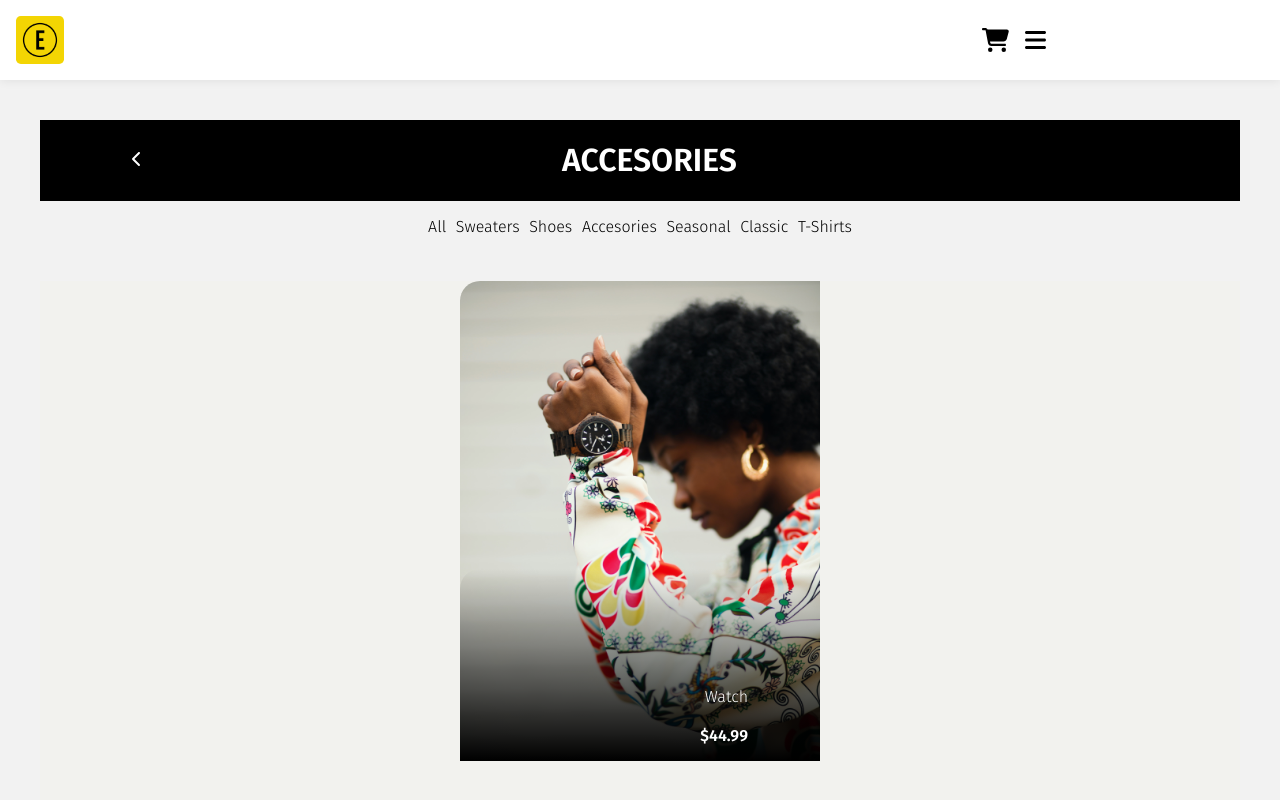
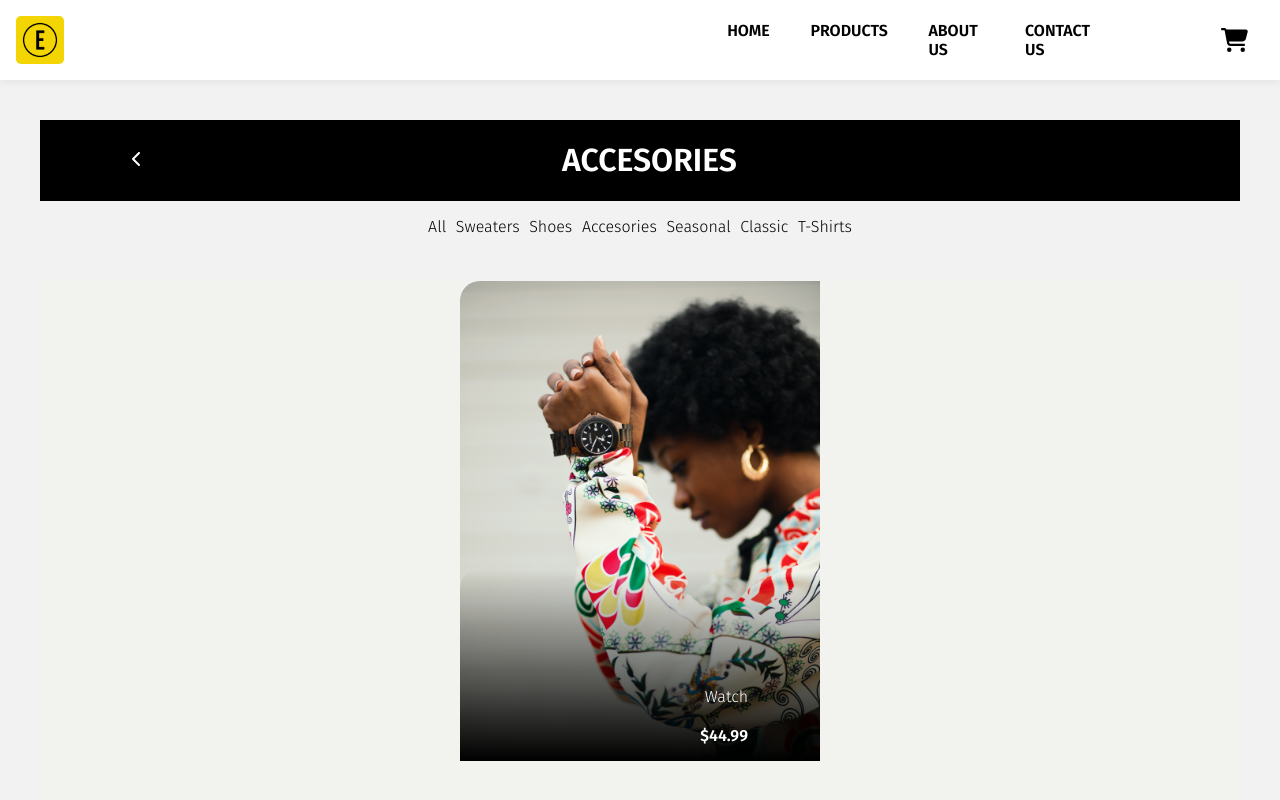
Before and after one commit to Madrid-Dev/proyecto-cloth-store, a React (Create React App) app: page /categories/accesories in a window 1280 px wide. Shown: the top 800 px of the page. Built offline with nearby package versions, Linux system fonts and the light colour scheme.

Commit message:
Styles merged, header finished

```diff
--- a/src/components/Header.jsx
+++ b/src/components/Header.jsx
@@ -21,6 +21,7 @@ const Header = () => {
         const isSpecific = width >= 1024; // Ancho específico que deseas detectar
         setIsWidthSpecific(isSpecific);
       };
+     handleResize();
 
       // Suscribirse al evento de cambio de tamaño de la ventana
       window.addEventListener('resize', handleResize);
@@ -91,10 +92,10 @@ const Header = () => {
                                 <>
                                   <div className='menu-display-desktop'>
                                     <ul>
-                                        <li>Home</li>
-                                        <li>Contact</li>
-                                        <li>About Us</li>
-                                        <li>Contact Us</li>
+                                        <li><Link to= "/">Home</Link></li>
+                                        <li><Link to="/categories/all">Products</Link></li>
+                                        <li><Link to="/about-us">About us</Link></li>
+                                        <li><Link to="contact-us">Contact us</Link></li>
                                     </ul>
                                   </div>
                                 </>
--- a/src/styles/header.css
+++ b/src/styles/header.css
@@ -168,13 +168,50 @@
 /*Media query*/
 @media screen and (min-width:1024px){
     .container-icons{
-        width: 40%;
+        width: 50%;
+        display: flex;
+        justify-content: center;
+        align-items: center;
+        flex-direction: row-reverse;
+    }
+    .cart-container-count{
+        left:96%;
+    }
+    .menu-display-desktop{
+        width: 100%;
         display: flex;
         justify-content: center;
         align-items: center;
     }
+    .menu-display-desktop ul{
+        width: 70%;
+        padding-left: 0;
+        margin: 0;
+        font-weight: bold;
+        text-transform: uppercase;
+    }
+    .menu-display-desktop ul li{
+        margin-right: 10%;
+        font-size: 1rem;
+    }
+    .menu-display-desktop ul li a{
+        text-decoration: none;
+        color: black;
+    }
+
+
+}
+
+@media screen and (min-width:1280px){
+    .container-icons{
+        width: 50%;
+        display: flex;
+        justify-content: center;
+        position: relative;
+        align-items: center;
+    }
     .cart-container-count{
-        left: 3%;
+        left:96%;
     }
     .menu-display-desktop{
         width: 100%;
@@ -193,31 +230,3 @@
     }
 
 }
-
-@media screen and (min-width:1280px){
-    .container-icons{
-        width: 40%;
-        display: flex;
-        justify-content: center;
-        align-items: center;
-    }
-    .cart-container-count{
-        left: 2%;
-    }
-    .menu-display-desktop{
-        width: 100%;
-        display: flex;
-        justify-content: center;
-        align-items: center;
-    }
-    .menu-display-desktop ul{
-        width: 70%;
-        padding-left: 0;
-        margin: 0;
-    }
-    .menu-display-desktop ul li{
-        margin-right: 10%;
-        font-size: 1rem;
-    }
-
-}
--- a/src/styles/home.css
+++ b/src/styles/home.css
@@ -157,7 +157,7 @@
     grid-template-columns: 1fr 1fr;
     grid-template-rows: 1fr 1fr 1fr;
     gap: 1.3rem;
-    background-color: white;
+    background-color: transparent;
     padding: 1rem;
     margin-right: 0!important;
 }
@@ -169,6 +169,7 @@
     width: 100%;
     display: flex;
     justify-content: center;
+    font-weight: bold;
     align-items: center;
 }
 .categories-container .grid-container .grid-item{
@@ -242,7 +243,7 @@
         "six six six";
         grid-template-columns: 2fr 1fr 1fr;
         grid-template-rows: 1fr 1fr 1fr 2fr;
-        background-color: #47474712;
+        background-color: transparent;
         padding: 1rem;
         margin-right: 0!important;
     }
@@ -280,13 +281,14 @@
         height: 60rem;
         display: grid;
         font-size: 1.2rem;
-        gap: 0.3rem;
+        gap: 0;
+        row-gap: 4vmin;
         grid-template-areas:
         "one two three"
         "four four four";
         grid-template-columns: 1fr 1fr 1fr;
         grid-template-rows: 1fr 1fr ;
-        background-color: #000000;
+        background-color:transparent;
         padding: 0;
         margin-right: 0!important;
     }
@@ -311,15 +313,18 @@
         width: 100%;
         text-align: center;
         height: auto;
+        background-color: black;
         display: flex;
         justify-content: center;
     }
     .h2-container h2{
+        color: white;
         width: 100%;
         text-align: center;
         right: auto;
         z-index: 2;
-        color: black;
+        font-weight: bold;
+        text-transform: uppercase;
         font-size: 2rem;
         letter-spacing: 1px;
         padding-bottom: 3vmin;
```
